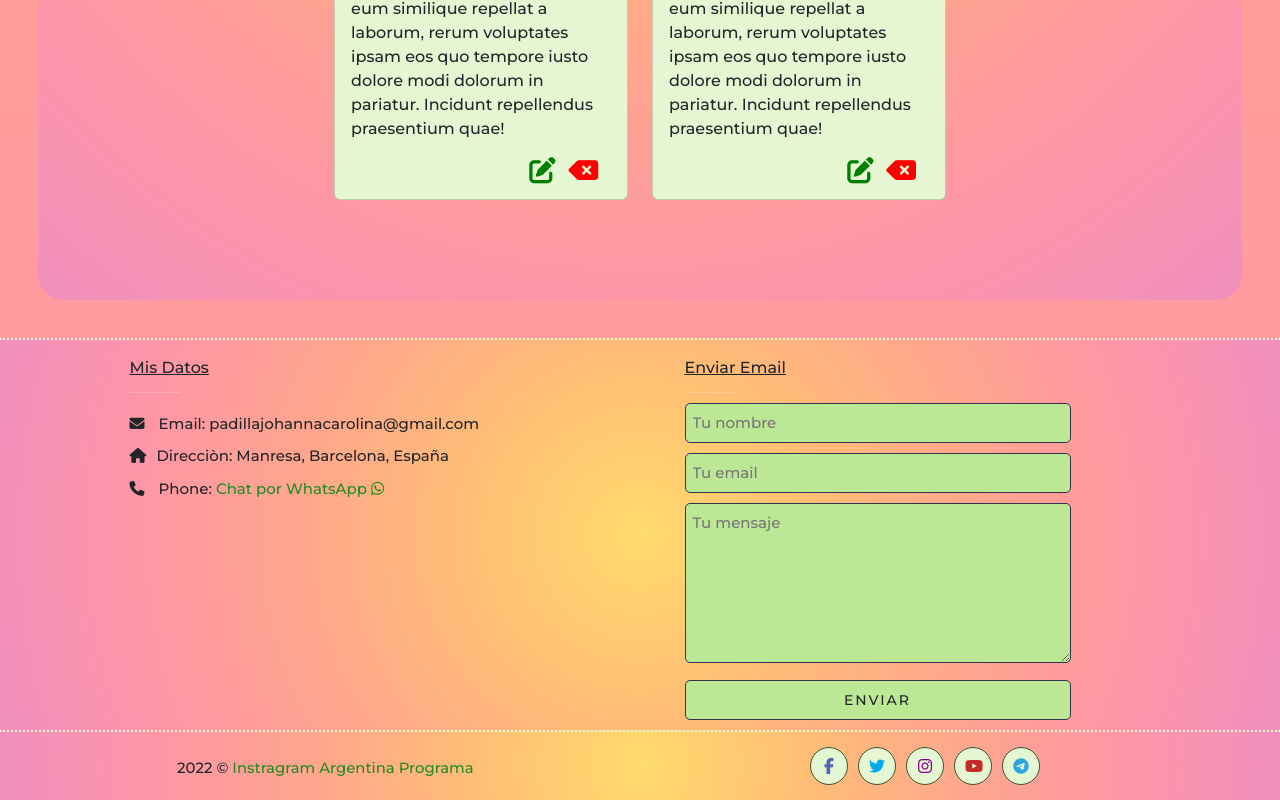
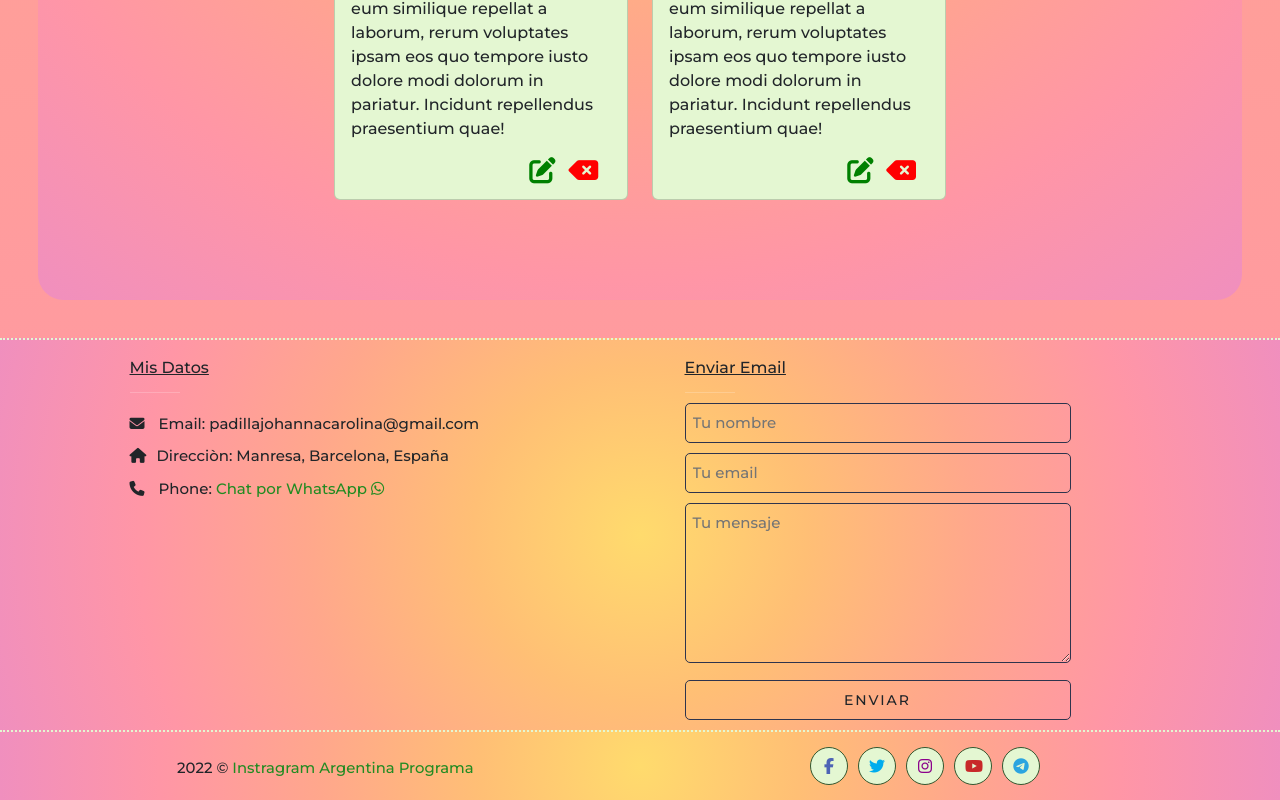
Before and after one commit to JohannaPadilla/FrontEnd-Ag.Prog-, an Angular app: page / in a window 1280 px wide. Shown: the part 8081-8881 px from the top of the page. Built offline with nearby package versions, Linux system fonts and the light colour scheme.

Commit message:
correccion-formulario

```diff
--- a/src/app/components/footer/footer.component.css
+++ b/src/app/components/footer/footer.component.css
@@ -285,13 +285,13 @@ footer p {
   background: #1c1f2f;
   overflow: hidden;
   border: 1px solid #2e344d;
-  background-color: #bce896;
+  background-color: transparent;
   border-radius: 5px;
   transition: all 0.3s ease-in-out 0s;
 }
 
 .wpcf7-form-control-wrap input:hover {
-  background-color: transparent;
+  background-color: #bce896;
   border-color: rgba(255, 255, 255, 0.678);
   color: #212529;
 }
@@ -302,16 +302,16 @@ footer p {
 }
 
 .wpcf7-form-control-wrap textarea:hover {
-  background-color: transparent;
+  background-color: #bce896;
   border-color: rgba(255, 255, 255, 0.2);
-  color: white;
+  color: #212529;
 }
 
 .wpcf7-form-control-wrap textarea {
   background: #1c1f2f;
   overflow: hidden;
   border: 1px solid #2e344d;
-  background-color: #bce896;
+  background-color: transparent;
   border-radius: 5px;
   transition: all 0.3s ease-in-out 0s;
 }
@@ -340,7 +340,7 @@ textarea {
   box-shadow: none;
   text-transform: uppercase;
   outline: none !important;
-  background-color: #bce896;
+  background-color: transparent;
   border-radius: 5px;
   min-width: 140px;
   border-width: 1px;
```
